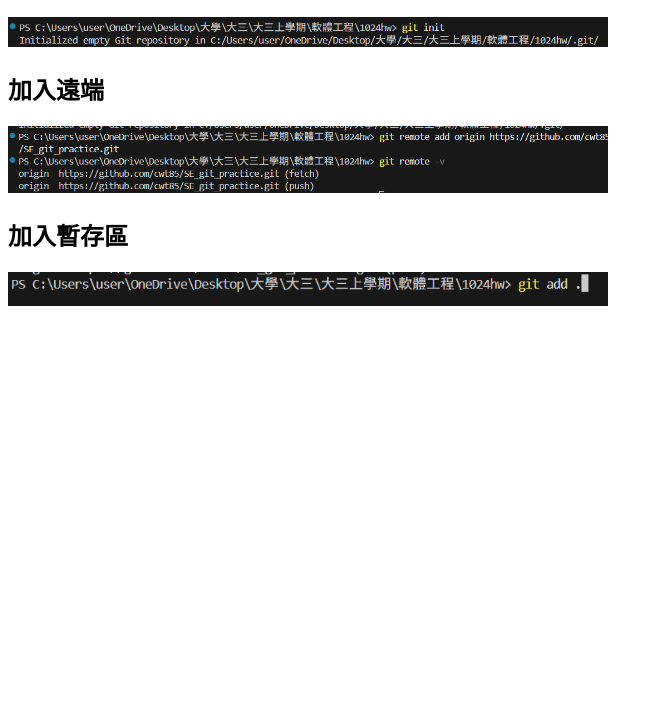
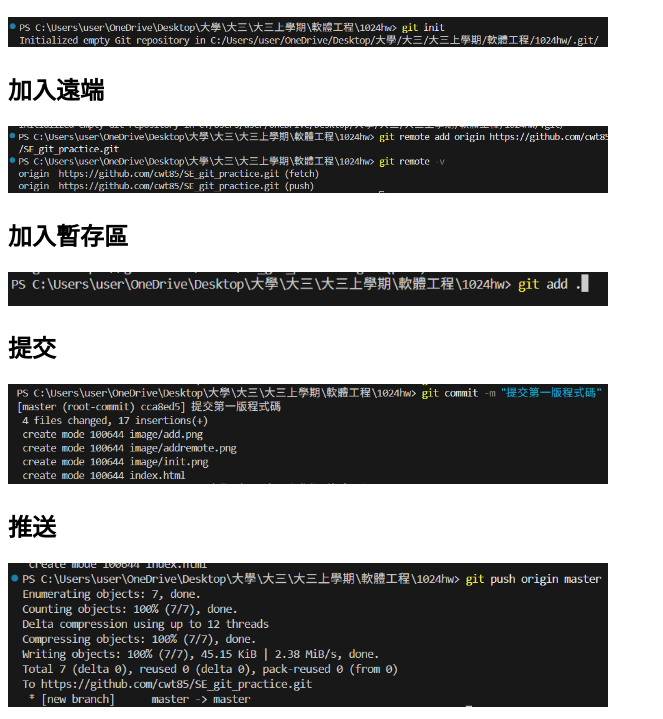
Before and after one commit to cwt85/SE_git_practice, a plain HTML site: page index.html in a window 1280 px wide. Shown: the part 127-846 px from the top of the page, without its empty margins (0-663 px from the left). Before the commit the page ends 800 px from the top, so only its background shows below. Drawn offline with Linux system fonts and the light colour scheme.

Commit message:
新增圖片

```diff
--- a/index.html
+++ b/index.html
@@ -13,5 +13,9 @@
     <img src="/image/addremote.png" alt="加入遠端" width="600">
     <h2>加入暫存區</h2>
     <img src="/image/add.png" alt="加入暫存區" width="600">
+    <h2>提交</h2>
+    <img src="/image/commit.png" alt="提交" width="600">
+    <h2>推送</h2>
+    <img src="/image/push.png" alt="推送" width="600">
 </body>
 </html>
```
Also changed, not shown: image/commit.png (added), image/push.png (added).
